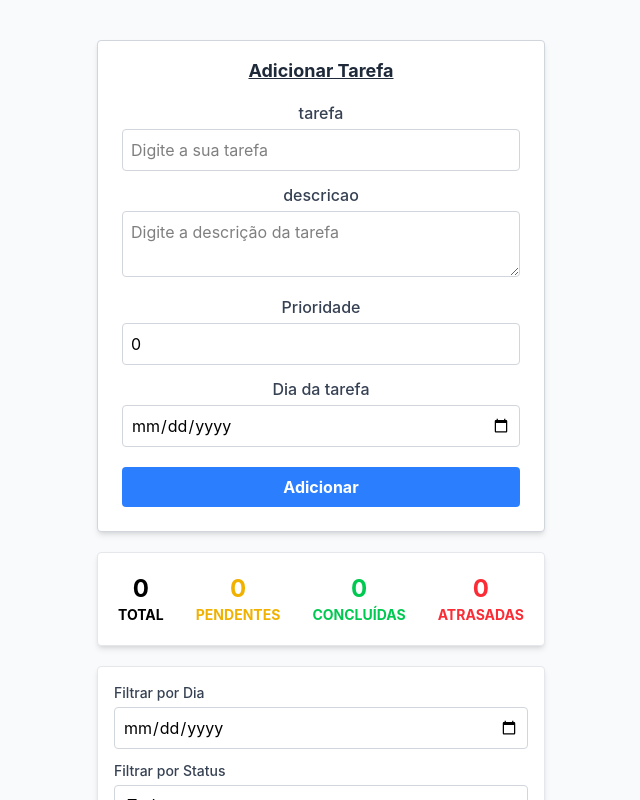
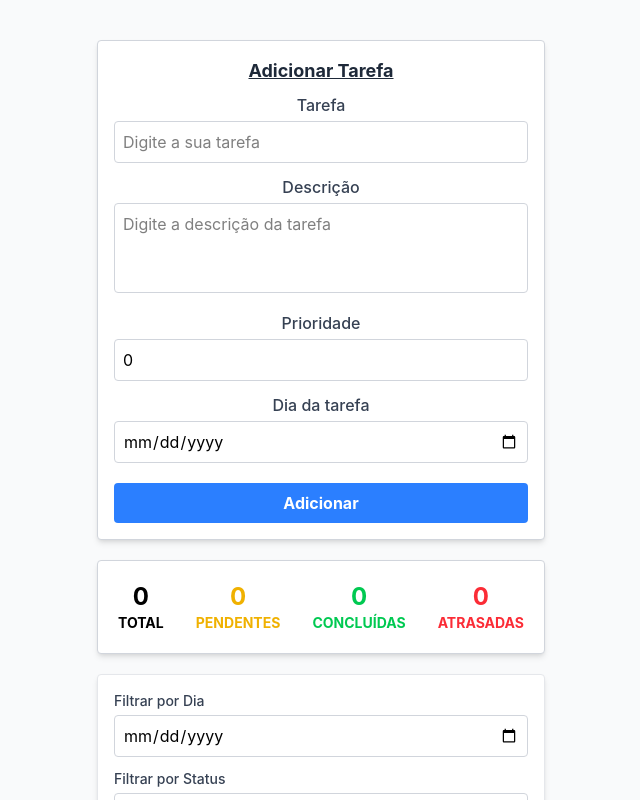
Before and after one commit to REYezzzEnd/to-do-list-hardwarebr, a React (Vite) app: page / in a window 1280 px wide. Shown: the top 800 px of the page, without its empty margins (319-959 px from the left). Built offline with nearby package versions, Linux system fonts and the light colour scheme.

Commit message:
organizado componentes de form,status tarefa e modais

```diff
--- a/src/App.jsx
+++ b/src/App.jsx
@@ -2,21 +2,21 @@ import { useState } from 'react';
 import { Trash2, Check, Undo, ExternalLink } from 'lucide-react';
 import { BotaoTarefas } from './components/BotaoTarefas';
 import { ClassificacaoTarefa } from './components/ClassificacaoTarefa';
-import { TarefasStatus } from './components/TarefasStatus';
 import {
-  procurarNumeroTarefas,
-  procurarNumeroTarefasAtrasadas,
   salvarTarefas,
   removerTarefa,
   exibirTarefas
 } from '../assets/functions/tarefas';
 import { FormularioTarefas } from './components/FormularioTarefas';
-import { ModalTarefa } from './components/ModalTarefa';
+import { DivStatusTarefa } from './components/DivStatusTarefa';
 
 function App() {
   const [tarefas, setTarefas] = useState(() => {
     const tarefasSalvas = localStorage.getItem('tarefas');
-    return tarefasSalvas ? JSON.parse(tarefasSalvas) : [];
+
+    return tarefasSalvas
+      ? JSON.parse(tarefasSalvas)
+      : [];
   });
 
   const [filtroDia, setFiltroDia] = useState('');
@@ -27,7 +27,10 @@ function App() {
   const alternarConcluido = (id) => {
     const atualizadas = tarefas.map((tarefa) =>
       tarefa.id === id
-        ? { ...tarefa, concluido: !tarefa.concluido }
+        ? {
+          ...tarefa,
+          concluido: !tarefa.concluido
+        }
         : tarefa
     );
 
@@ -41,11 +44,12 @@ function App() {
   };
 
   const excluirTodas = () => {
-    if (confirm('Tem certeza que deseja apagar todas as tarefas?')) {
+    if (!confirm('Tem certeza que deseja apagar todas as tarefas?')) {
+      return;
+    }
+
     salvarTarefas([], setTarefas);
-      localStorage.removeItem('tarefas');
     setTarefaSelecionada(null);
-    }
   };
 
   const tarefasExibidas = exibirTarefas(
@@ -55,48 +59,15 @@ function App() {
     filtroPrioridade
   );
 
-
   return (
     <div className="flex flex-col items-center justify-center gap-5 p-10 bg-gray-50 min-h-screen">
-
-      <div className="bg-white p-4 rounded shadow-md w-full max-w-md border border-gray-300">
-        <h2 className="text-lg font-bold mb-2 text-gray-800 text-center underline">
-          Adicionar Tarefa
-        </h2>
 
       <FormularioTarefas
         tarefas={tarefas}
         setTarefas={setTarefas}
       />
-      </div>
 
-      <div className="bg-white p-4 shadow-md rounded w-full max-w-md border border-gray-200 flex flex-row justify-between gap-2 text-center">
-
-        <TarefasStatus
-          className="text-black"
-          tipoTarefa="TOTAL"
-          numeroTotalTarefas={tarefas.length}
-        />
-
-        <TarefasStatus
-          className="text-yellow-500"
-          tipoTarefa="PENDENTES"
-          numeroTotalTarefas={procurarNumeroTarefas(tarefas, false)}
-        />
-
-        <TarefasStatus
-          className="text-green-500"
-          tipoTarefa="CONCLUÍDAS"
-          numeroTotalTarefas={procurarNumeroTarefas(tarefas, true)}
-        />
-
-        <TarefasStatus
-          className="text-red-500"
-          tipoTarefa="ATRASADAS"
-          numeroTotalTarefas={procurarNumeroTarefasAtrasadas(tarefas)}
-        />
-
-      </div>
+      <DivStatusTarefa tarefas={tarefas}/>
 
       <div className="bg-white p-4 rounded shadow-md w-full max-w-md border border-gray-200">
 
@@ -208,7 +179,9 @@ function App() {
                     {tarefa.titulo}
                   </span>
 
-                  <ClassificacaoTarefa tarefa={tarefa} />
+                  <ClassificacaoTarefa
+                    tarefa={tarefa}
+                  />
 
                   <span className="text-sm text-black font-bold">
                     Data: {tarefa.dia}
@@ -220,7 +193,9 @@ function App() {
 
                   <BotaoTarefas
                     className="bg-gray-300 hover:bg-gray-400 text-black"
-                    onClick={() => setTarefaSelecionada(tarefa)}
+                    onClick={() =>
+                      setTarefaSelecionada(tarefa)
+                    }
                   >
                     <ExternalLink size={16} />
                   </BotaoTarefas>
@@ -231,7 +206,9 @@ function App() {
                         ? 'bg-amber-500 hover:bg-amber-600 text-white'
                         : 'bg-green-500 hover:bg-green-600 text-white'
                     }
-                    onClick={() => alternarConcluido(tarefa.id)}
+                    onClick={() =>
+                      alternarConcluido(tarefa.id)
+                    }
                   >
                     {tarefa.concluido ? (
                       <Undo size={16} />
@@ -276,9 +253,10 @@ function App() {
           tarefas={tarefas}
           setTarefas={setTarefas}
           isOpen={true}
-          setIsClose={() => setTarefaSelecionada(null)}
+          setIsClose={() =>
+            setTarefaSelecionada(null)
+          }
         />
-
       )}
 
     </div>
--- a/src/components/DadosTarefa.jsx
+++ b/src/components/DadosTarefa.jsx
@@ -22,7 +22,7 @@ export function DadosTarefa({ tarefa, tarefas, setTarefas }) {
                         titulo: titulo.trim(),
                         descricao,
                         prioridade,
-                        dia,
+                        dia
                     }
                     : item
             )
--- /dev/null
+++ b/src/components/DivPrincipal.jsx
@@ -0,0 +1,7 @@
+export function DivPrincipal({ children, className = "" }) {
+    return (
+        <div className={`bg-white p-4 rounded shadow-md w-full max-w-md border border-gray-300 ${className}`}>
+            {children}
+        </div>
+    );
+}
--- /dev/null
+++ b/src/components/DivStatusTarefa.jsx
@@ -0,0 +1,42 @@
+import { DivPrincipal } from "./DivPrincipal";
+import {TarefasStatus} from "./TarefasStatus"
+import {
+  procurarNumeroTarefas,
+  procurarNumeroTarefasAtrasadas
+} from '../../assets/functions/tarefas';
+
+export function DivStatusTarefa({tarefas}) {
+    return (
+        <DivPrincipal className="flex flex-row justify-between gap-2 text-center">
+            <TarefasStatus
+                className="text-black"
+                tipoTarefa="TOTAL"
+                numeroTotalTarefas={tarefas.length}
+            />
+
+            <TarefasStatus
+                className="text-yellow-500"
+                tipoTarefa="PENDENTES"
+                numeroTotalTarefas={
+                    procurarNumeroTarefas(tarefas, false)
+                }
+            />
+
+            <TarefasStatus
+                className="text-green-500"
+                tipoTarefa="CONCLUÍDAS"
+                numeroTotalTarefas={
+                    procurarNumeroTarefas(tarefas, true)
+                }
+            />
+
+            <TarefasStatus
+                className="text-red-500"
+                tipoTarefa="ATRASADAS"
+                numeroTotalTarefas={
+                    procurarNumeroTarefasAtrasadas(tarefas)
+                }
+            />
+        </DivPrincipal>
+    );
+}
--- a/src/components/FormularioTarefas.jsx
+++ b/src/components/FormularioTarefas.jsx
@@ -1,4 +1,5 @@
 import { salvarTarefas } from "../../assets/functions/tarefas";
+import { DivPrincipal } from "./DivPrincipal";
 import { InputFormulario } from "./InputFormulario";
 import { LabelFormulario } from "./LabelFormulario";
 
@@ -6,21 +7,21 @@ export function FormularioTarefas({ tarefas, setTarefas }) {
     const adicionarTarefa = (e) => {
         e.preventDefault();
 
-        const dadosFormulario = new FormData(e.currentTarget);
+        const formulario = e.currentTarget;
 
-        const titulo = dadosFormulario
-            .get("tarefa")
-            ?.toString()
-            .trim();
+        const titulo = formulario.tarefa.value.trim();
+        const descricao = formulario.descricao.value.trim();
+        const prioridade = formulario.prioridade.value || "0";
+        const dia = formulario.dia.value;
 
-        if (!titulo) return;
+        if (!titulo || !dia) return;
 
         const novaTarefa = {
             id: Date.now(),
             titulo,
-            prioridade: dadosFormulario.get("prioridade") || "0",
-            descricao: dadosFormulario.get("descricao") || "",
-            dia: dadosFormulario.get("dia")?.toString().trim() || "",
+            descricao,
+            prioridade,
+            dia,
             dataLimite: null,
             concluido: false,
         };
@@ -31,49 +32,62 @@ export function FormularioTarefas({ tarefas, setTarefas }) {
 
         salvarTarefas(novasTarefas, setTarefas);
 
-        e.currentTarget.reset();
+        formulario.reset();
     };
 
     return (
+        <DivPrincipal>
+            <h2 className="text-lg font-bold mb-2 text-gray-800 text-center underline">
+                Adicionar Tarefa
+            </h2>
+
             <form
-            className="p-2 rounded flex flex-col gap-3"
                 onSubmit={adicionarTarefa}
+                className="flex flex-col gap-3"
             >
                 <div>
-                <LabelFormulario htmlFor="tarefa" />
+                    <LabelFormulario
+                        htmlFor="tarefa"
+                        titulo="Tarefa"
+                    />
 
                     <InputFormulario
                         type="text"
                         name="tarefa"
                         id="tarefa"
                         placeholder="Digite a sua tarefa"
-                    required={true}
+                        required
                     />
                 </div>
 
                 <div>
-                <LabelFormulario htmlFor="descricao" />
+                    <LabelFormulario
+                        htmlFor="descricao"
+                        titulo="Descrição"
+                    />
 
                     <textarea
                         name="descricao"
                         id="descricao"
                         placeholder="Digite a descrição da tarefa"
-                    className="border border-gray-300 p-2 rounded w-full bg-white text-black focus:outline-blue-500"
+                        className="border border-gray-300 p-2 rounded w-full bg-white text-black focus:outline-blue-500 resize-none"
+                        rows="3"
                     />
                 </div>
 
                 <div>
                     <LabelFormulario
-                    htmlFor="prioridade-tarefa"
+                        htmlFor="prioridade"
                         titulo="Prioridade"
                     />
 
                     <InputFormulario
                         type="number"
                         name="prioridade"
-                    id="prioridade-tarefa"
-                    placeholder="Digite a prioridade da tarefa"
+                        id="prioridade"
+                        placeholder="Digite a prioridade"
                         defaultValue="0"
+                        min="0"
                     />
                 </div>
 
@@ -87,7 +101,7 @@ export function FormularioTarefas({ tarefas, setTarefas }) {
                         type="date"
                         name="dia"
                         id="dia"
-                    required={true}
+                        required
                     />
                 </div>
 
@@ -98,5 +112,6 @@ export function FormularioTarefas({ tarefas, setTarefas }) {
                     Adicionar
                 </button>
             </form>
+        </DivPrincipal>
     );
 }
--- /dev/null
+++ b/src/components/Modal.jsx
@@ -0,0 +1,9 @@
+export function Modal({ children }) {
+    return (
+        <div className="fixed inset-0 z-50 flex items-center justify-center bg-black/50 p-4">
+            <div className="bg-white p-4 rounded-lg flex flex-col gap-3 w-full max-w-md shadow-lg">
+                {children}
+            </div>
+        </div>
+    );
+}
--- /dev/null
+++ b/src/components/ModalFormulario.jsx
@@ -0,0 +1,4 @@
+
+export function ModalFormulario(){
+
+}
--- a/src/components/ModalTarefa.jsx
+++ b/src/components/ModalTarefa.jsx
@@ -1,5 +1,6 @@
 import { X } from 'lucide-react';
 import { DadosTarefa } from './DadosTarefa';
+import { Modal } from './Modal';
 
 export function ModalTarefa({
     setIsClose,
@@ -11,9 +12,7 @@ export function ModalTarefa({
     if (!isOpen || !tarefa) return null;
 
     return (
-        <div className="fixed inset-0 z-50 flex items-center justify-center bg-black/50 p-4">
-            <div className="bg-white p-4 rounded-lg flex flex-col gap-3 w-full max-w-md shadow-lg">
-
+        <Modal>
             <button
                 type="button"
                 onClick={setIsClose}
@@ -27,8 +26,6 @@ export function ModalTarefa({
                 tarefas={tarefas}
                 setTarefas={setTarefas}
             />
-
-            </div>
-        </div>
+        </Modal>
     );
 }
```
Lines whose indentation alone changed are shown as unchanged.
